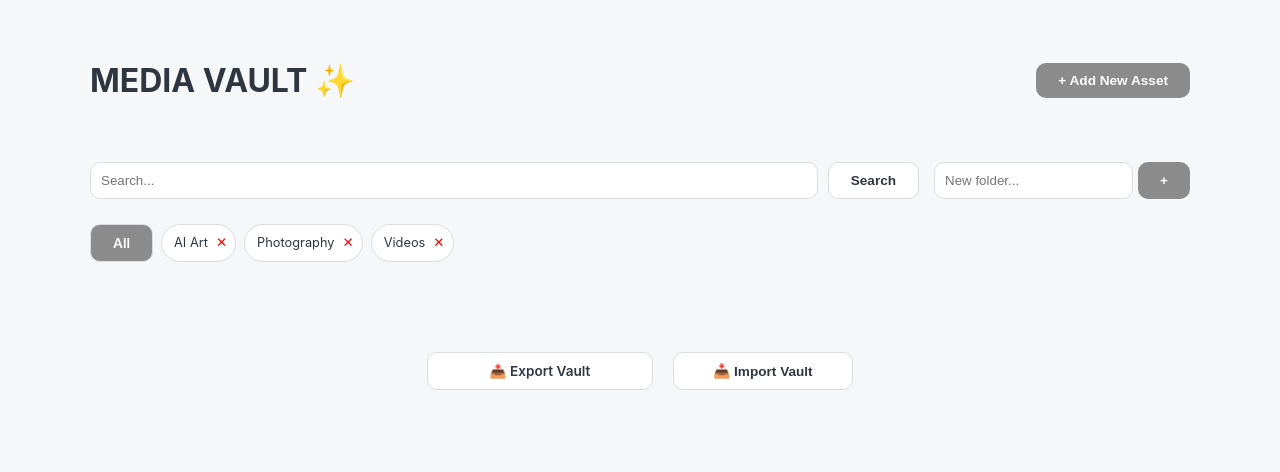
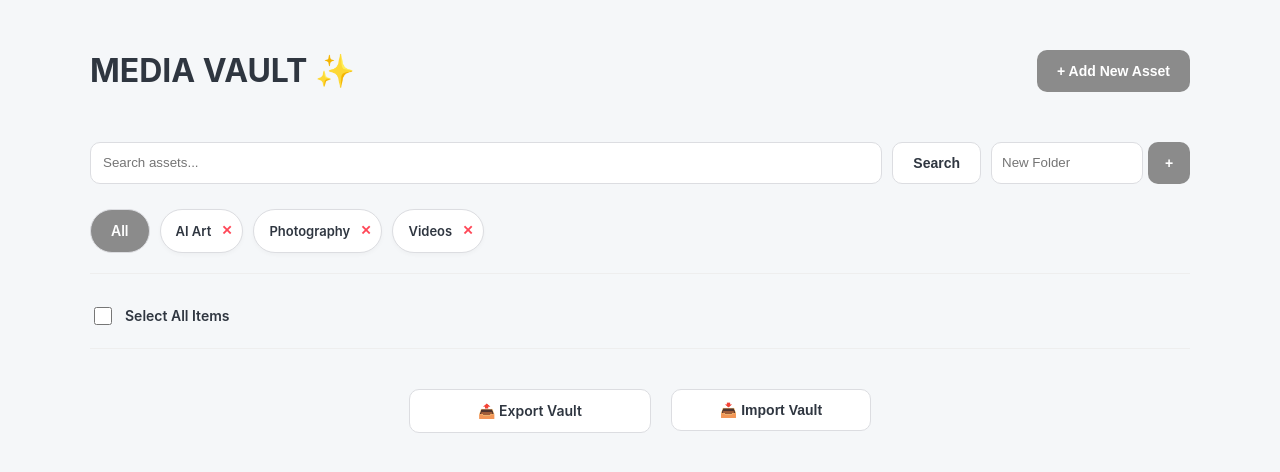
Before and after one commit to github4eri/MediaVault, a FastAPI app: page / in a window 1280 px wide. Shown: the top 472 px of the page. Run offline with FastAPI, Linux system fonts and the light colour scheme; some libraries are stand-ins or nearby versions.

Commit message:
Week 9 Day 1: Bulk delete engine functional, UI modularization started, naming convention synced

```diff
--- a/main.py
+++ b/main.py
@@ -22,6 +22,8 @@ import io
 from fastapi.responses import StreamingResponse
 from PIL import Image
 import uuid
+from fastapi import Body
+from models import DBMediaAsset
 
 # 1. Load the .env file
 load_dotenv()
@@ -220,12 +222,33 @@ async def delete_asset(asset_id: int, db: Session = Depends(database.get_db)):
 class BulkDeleteRequest(BaseModel):
     asset_ids: List[int]
 
+
 @app.post("/bulk-delete")
-async def bulk_delete(request: BulkDeleteRequest, db: Session = Depends(database.get_db)):
-    # Delete all assets whose ID is in the list we just sent
-    db.query(models.DBMediaAsset).filter(models.DBMediaAsset.id.in_(request.asset_ids)).delete(synchronize_session=False)
-    db.commit()
-    return {"message": "Successfully deleted items"}
+async def bulk_delete(selected_assets: list[int], db: Session = Depends(get_db)):
+    try:
+        print(f"DEBUG: Attempting to bulk delete IDs: {selected_assets}")
+
+        for asset_id in selected_assets:
+            # 🎯 Using the correct class name: DBMediaAsset
+            asset = db.query(DBMediaAsset).filter(DBMediaAsset.id == asset_id).first()
+
+            if asset:
+                # 1. Delete the physical file
+                file_path = f"static/uploads/{asset.file_path}"
+                if os.path.exists(file_path):
+                    os.remove(file_path)
+
+                # 2. Delete the database record
+                db.delete(asset)
+
+        db.commit()
+        print("DEBUG: Bulk delete successful!")
+        return {"status": "success"}
+
+    except Exception as e:
+        db.rollback()
+        print(f"SYSTEM ERROR: {e}")
+        return {"status": "error", "message": str(e)}
 
 @app.on_event("startup")
 def startup_populate_categories():
--- a/templates/dashboard.html
+++ b/templates/dashboard.html
@@ -2,7 +2,7 @@
 <html lang="en">
 <head>
     <meta charset="UTF-8">
-    <title>Media Vault | Week 8</title>
+    <title>Media Vault | Professional Edition</title>
     <style>
         :root {
             --bg-color: #f5f7f9;
@@ -11,134 +11,139 @@
             --accent-secondary: #dcdde1;
             --text-main: #2f3640;
             --text-dim: #7f8c8d;
+            --shadow: 0 4px 12px rgba(0, 0, 0, 0.08);
         }
 
-        body {
-            background-color: var(--bg-color);
-            color: var(--text-main);
-            font-family: 'Inter', sans-serif;
-            margin: 0; padding: 0;
+        body { background: var(--bg-color); color: var(--text-main); font-family: 'Inter', sans-serif; margin: 0; padding: 30px; }
+        .container { max-width: 1100px; margin: 0 auto; }
+
+        /* HEADER & SEARCH */
+        .header-bar { display: flex; justify-content: space-between; align-items: center; margin-bottom: 30px; }
+        .search-area { display: flex; gap: 10px; margin-bottom: 25px; align-items: center; }
+
+        /* BUTTONS - Perfectly Symmetrical */
+        .btn {
+            height: 42px; padding: 0 20px; border-radius: 10px;
+            border: 1px solid var(--accent-secondary); background: white;
+            font-size: 14px; font-weight: 600; cursor: pointer;
+            display: inline-flex; align-items: center; justify-content: center;
+            text-decoration: none; color: var(--text-main); transition: 0.2s;
+        }
+        .btn-ai { background: var(--accent-primary); color: white; border: none; }
+        .btn-ai:hover { background: #6e6e6e; }
+
+        /* CATEGORIES - Fixed Stretching */
+        .category-row { display: flex; gap: 10px; flex-wrap: wrap; margin-bottom: 30px; padding-bottom: 20px; border-bottom: 1px solid #eee; }
+        .cat-chip {
+            display: flex; align-items: center; background: white; border-radius: 30px;
+            padding-left: 15px; border: 1px solid var(--accent-secondary); box-shadow: 0 2px 4px rgba(0,0,0,0.03);
         }
 
-        .container { max-width: 1100px; margin: 0 auto; padding: 40px; }
-
-        /* Forces all buttons to have the exact same font size */
-        .btn {
-            padding: 10px 22px;
-            border-radius: 10px;
-            border: 1px solid var(--accent-secondary);
-            background: white;
-            color: var(--text-main);
-            font-weight: 600;
-            font-size: 0.85rem;
-            cursor: pointer;
-            display: inline-flex;
-            align-items: center;
-            justify-content: center;
-            text-decoration: none;
-            transition: 0.2s;
+        /* GRID - The "Studio" Look */
+        .assets-grid { display: grid; grid-template-columns: repeat(auto-fill, minmax(280px, 1fr)); gap: 25px; }
+        .asset-card {
+            background: white; border-radius: 15px; padding: 15px; box-shadow: var(--shadow);
+            position: relative; transition: transform 0.2s;
         }
-
-        .btn-ai { background: var(--accent-primary); color: white; border: none; }
-
-        .assets-grid {
-            display: grid;
-            grid-template-columns: repeat(auto-fill, minmax(300px, 1fr));
-            gap: 25px;
-            margin-top: 30px;
-        }
-
-        .asset-card {
-            background: white;
-            border-radius: 20px;
-            padding: 15px;
-            box-shadow: 0 10px 20px rgba(0,0,0,0.05);
-            position: relative;
-        }
-
-        .asset-preview {
-            height: 200px;
-            border-radius: 12px;
-            overflow: hidden;
-            background: #f8f9fa;
-            margin-bottom: 12px;
-        }
-
+        .asset-card:hover { transform: translateY(-5px); }
+        .asset-preview { aspect-ratio: 4/3; border-radius: 10px; overflow: hidden; background: #f8f9fa; margin-bottom: 15px; }
         .asset-preview img, .asset-preview video { width: 100%; height: 100%; object-fit: cover; }
 
-        .ai-tag {
-            background: #f1f2f6;
-            color: #57606f;
-            padding: 4px 10px;
-            border-radius: 6px;
-            font-size: 10px;
-            font-weight: 600;
-        }
+        .ai-tag { background: #f1f2f6; color: #57606f; padding: 4px 10px; border-radius: 6px; font-size: 10px; font-weight: 700; }
 
-        #loading-overlay {
-            display: none; position: fixed; top: 0; left: 0; width: 100%; height: 100%;
-            background: rgba(255,255,255,0.9); z-index: 9999;
-            flex-direction: column; align-items: center; justify-content: center;
-        }
+        /* LOADING */
+        #loading-overlay { display: none; position: fixed; inset: 0; background: rgba(255,255,255,0.85); z-index: 9999; flex-direction: column; align-items: center; justify-content: center; }
+        @keyframes spin { 100% { transform: rotate(360deg); } }
     </style>
 </head>
 <body>
 
 <div id="loading-overlay">
-        <div style="border: 4px solid #f3f3f3; border-top: 4px solid var(--accent-primary); border-radius: 50%; width: 40px; height: 40px; animation: spin 1s linear infinite;"></div>
-        <p>Processing Vault...</p>
+    <div style="border: 4px solid #f3f3f3; border-top: 4px solid var(--accent-primary); border-radius: 50%; width: 45px; height: 45px; animation: spin 1s linear infinite;"></div>
+    <p style="margin-top: 15px; font-weight: 600;">Processing...</p>
 </div>
 
 <div class="container">
-        <div style="display: flex; justify-content: space-between; align-items: center; margin-bottom: 40px;">
+    <div class="header-bar">
         <h1>MEDIA VAULT ✨</h1>
-            <button onclick="toggleUpload()" class="btn btn-ai">+ Add New Asset</button>
+        <button onclick="document.getElementById('upload-modal').style.display='flex'" class="btn btn-ai">+ Add New Asset</button>
     </div>
 
-        <div style="display: flex; gap: 15px; margin-bottom: 25px;">
-            <form action="/" method="get" style="flex-grow:1; display:flex; gap:10px;">
-                <input type="text" name="search" value="{{ search_term or '' }}" placeholder="Search..." style="flex-grow:1; padding:10px; border-radius:10px; border:1px solid var(--accent-secondary);">
+    <div class="search-area">
+        <form style="flex-grow: 1; display: flex; gap: 10px;">
+            <input type="text" name="search" placeholder="Search assets..." value="{{ search_term or '' }}" style="flex-grow: 1; padding: 12px; border-radius: 10px; border: 1px solid var(--accent-secondary);">
             <button type="submit" class="btn">Search</button>
         </form>
-            <form action="/add-category/" method="post" style="display:flex; gap:5px;">
-                <input type="text" name="name" placeholder="New folder..." required style="padding:10px; border-radius:10px; border:1px solid var(--accent-secondary);">
-                <button type="submit" class="btn btn-ai">+</button>
+        <form action="/add-category/" method="post" style="display: flex; gap: 5px;">
+            <input type="text" name="name" placeholder="New Folder" required style="width: 130px; padding: 10px; border-radius: 10px; border: 1px solid var(--accent-secondary);">
+            <button type="submit" class="btn btn-ai" style="width: 42px;">+</button>
         </form>
     </div>
 
-        <div style="display: flex; gap: 8px; flex-wrap: wrap; margin-bottom: 40px;">
-            <a href="/" class="btn" style="{{ 'background: var(--accent-primary); color: white;' if not active_cat }}">All</a>
+    <div class="category-row">
+        <a href="/" class="btn" style="border-radius: 30px; {{ 'background: var(--accent-primary); color: white;' if not active_cat }}">All</a>
         {% for cat in categories %}
-                <div style="display:flex; align-items:center; background:white; border:1px solid var(--accent-secondary); border-radius:30px; padding-left:12px;">
-                    <a href="/?category_id={{ cat.id }}" style="text-decoration:none; color:var(--text-main); font-size:0.8rem;">{{ cat.name }}</a>
+        <div class="cat-chip" style="{{ 'border-color: var(--accent-primary);' if active_cat == cat.id }}">
+            <a href="/?category_id={{ cat.id }}" style="text-decoration:none; color:var(--text-main); font-size:13px; font-weight:600;">{{ cat.name }}</a>
             <form action="/delete-category/{{ cat.id }}" method="post" style="margin:0;">
-                        <button type="submit" style="background:none; border:none; color:red; cursor:pointer; padding:8px;">✕</button>
+                <button type="submit" onclick="return confirm('Delete folder?')" style="background:none; border:none; color:#ff4757; cursor:pointer; padding:10px; font-weight:bold;">✕</button>
             </form>
         </div>
         {% endfor %}
     </div>
 
+    <div id="bulk-bar" style="display: none; align-items: center; gap: 15px; margin-bottom: 20px; background: #fff; padding: 10px 20px; border-radius: 12px; box-shadow: var(--shadow);">
+        <span style="font-size: 14px; font-weight: 600;">Selected: <span id="sel-count">0</span></span>
+        <button onclick="submitBulkDelete()" class="btn" style="color: #ff4757; border-color: #ff4757;">🗑️ Delete Selected</button>
+    </div>
+
+    <div style="margin-bottom: 20px; display: flex; align-items: center; gap: 10px;">
+        <input type="checkbox" id="master-check" onchange="toggleAll(this)" style="width: 18px; height: 18px; cursor: pointer;">
+        <label for="master-check" style="font-size: 14px; font-weight: 600; cursor: pointer;">Select All Items</label>
+    </div>
+
     <div class="assets-grid">
         {% for asset in assets %}
         <div class="asset-card">
+            <input type="checkbox" value="{{ asset.id }}" class="asset-checkbox" onchange="updateBulkBar()" style="position: absolute; top: 15px; left: 15px; z-index: 10; width: 20px; height: 20px; cursor: pointer;">
+
+            <div style="position: absolute; top: 15px; right: 15px; z-index: 10;">
+                <span style="background: rgba(255,255,255,0.9); color: var(--accent-primary); padding: 4px 10px; border-radius: 20px; font-size: 10px; font-weight: 800; border: 1px solid var(--accent-secondary); box-shadow: 0 2px 4px rgba(0,0,0,0.1);">
+                    📁 {{ asset.category.name if asset.category else 'Vault' }}
+                </span>
+            </div>
+
             <div class="asset-preview">
                 {% if asset.file_path.lower().endswith(('.mp4', '.mov')) %}
                     <video muted loop onmouseover="this.play()" onmouseout="this.pause()">
-                            <source src="/static/uploads/{{ asset.file_path }}" type="video/mp4">
+                        <source src="/static/uploads/{{ asset.file_path }}">
                     </video>
                 {% else %}
                     <img src="/static/uploads/{{ asset.file_path }}">
                 {% endif %}
             </div>
-                <div style="display:flex; justify-content:space-between;">
-                    <h3 style="margin:0; font-size:1rem;">{{ asset.name }}</h3>
-                    <button onclick="confirmDelete('/delete/{{ asset.id }}')" style="background:none; border:none; cursor:pointer;">🗑️</button>
+
+            <div style="display:flex; justify-content:space-between; align-items:center;">
+                <div>
+                    <h3 style="margin:0; font-size:15px; color: var(--text-main);">{{ asset.name }}</h3>
+                    <span style="font-size: 11px; color: var(--accent-primary); font-weight: bold;">
+                        {{ asset.category.name if asset.category else 'Vault' }}
+                    </span>
+                </div>
+                <div style="display: flex; gap: 10px;">
+                    <button onclick="openEditModal('{{ asset.id }}', '{{ asset.name }}')" style="background:none; border:none; cursor:pointer; font-size:1.1rem;">✏️</button>
+                    <a href="/delete/{{ asset.id }}" onclick="return confirm('Delete?')" style="text-decoration:none; font-size:1.1rem;">🗑️</a>
+                </div>
             </div>
 
-                {% if asset.ai_tags %}
-                <div style="margin-top:10px; display:flex; flex-wrap:wrap; gap:5px;">
+            {% if asset.ai_tags and asset.ai_tags.strip() != "" and asset.ai_tags.strip() != "no tags" %}
+            <div style="margin-top:12px; display:flex; flex-wrap:wrap; gap:5px; border-top: 1px dashed #eee; padding-top:10px;">
                 {% for tag in asset.ai_tags.split(',') %}
+                    {% if tag.strip() != "ai-processing-skipped" %}
                         <span class="ai-tag">#{{ tag.strip() }}</span>
+                    {% else %}
+                        <span style="font-size: 9px; color: var(--text-dim); font-style: italic;">AI processing pending...</span>
+                    {% endif %}
                 {% endfor %}
             </div>
             {% endif %}
@@ -146,33 +151,78 @@
         {% endfor %}
     </div>
 
-        <div style="margin-top: 50px; display: flex; gap: 20px; justify-content: center;">
-            <a href="/export-vault" class="btn" style="width:180px;">📤 Export Vault</a>
-            <button type="button" onclick="document.getElementById('zip-input').click()" class="btn" style="width:180px;">📥 Import Vault</button>
+    <div style="margin-top: 80        px; display: flex; gap: 20px; justify-content: center; border-top: 1px solid #eee; padding-top: 40px;">
+        <a href="/export-vault" onclick="showLoader()" class="btn" style="width:200px;">📤 Export Vault</a>
+        <button onclick="document.getElementById('zip-input').click()" class="btn" style="width:200px;">📥 Import Vault</button>
         <form id="import-form" action="/import-vault" method="post" enctype="multipart/form-data" style="display:none;">
-                <input type="file" id="zip-input" name="file" accept=".zip" onchange="this.form.submit()">
+            <input type="file" id="zip-input" name="file" accept=".zip" onchange="this.form.submit(); showLoader();">
+        </form>
+    </div>
+</div>
+
+<div id="upload-modal" style="display:none; position:fixed; inset:0; background:rgba(0,0,0,0.5); z-index:10000; align-items:center; justify-content:center;">
+    <div style="background:white; padding:30px; border-radius:20px; width:380px;">
+        <h2 style="margin-top:0;">Upload Asset</h2>
+        <form action="/upload/" method="post" enctype="multipart/form-data">
+            <input type="text" name="name" placeholder="Title" required style="width:100%; padding:10px; margin-bottom:15px; border-radius:8px; border:1px solid #ddd;">
+            <input type="file" name="files" required style="margin-bottom:15px;">
+            <select name="category_id" required style="width:100%; padding:10px; margin-bottom:25px; border-radius:8px;">
+                {% for cat in categories %}<option value="{{ cat.id }}">{{ cat.name }}</option>{% endfor %}
+            </select>
+            <div style="display:flex; gap:10px; justify-content:flex-end;">
+                <button type="button" onclick="this.closest('#upload-modal').style.display='none'" class="btn">Cancel</button>
+                <button type="submit" class="btn btn-ai" onclick="showLoader()">Upload</button>
+            </div>
         </form>
     </div>
 </div>
 
 <script>
-        function toggleUpload() {
-            const name = prompt("Enter asset name:");
-            if (name) {
-                const input = document.createElement('input');
-                input.type = 'file';
-                input.onchange = _ => {
-                    const formData = new FormData();
-                    formData.append('file', input.files[0]);
-                    formData.append('name', name);
-                    fetch('/upload/', { method: 'POST', body: formData }).then(() => location.reload());
-                };
-                input.click();
+    function showLoader() { document.getElementById('loading-overlay').style.display = 'flex'; }
+    function toggleAll(source) {
+        document.querySelectorAll('.asset-checkbox').forEach(cb => cb.checked = source.checked);
+        updateBulkBar();
+    }
+    function updateBulkBar() {
+        const checked = document.querySelectorAll('.asset-checkbox:checked');
+        document.getElementById('bulk-bar').style.display = checked.length > 0 ? 'flex' : 'none';
+        document.getElementById('sel-count').innerText = checked.length;
+    }
+    async function submitBulkDelete() {
+    // 1. Grab all checked items
+    const checked = document.querySelectorAll('.asset-checkbox:checked');
+    // 2. Turn them into a list of numbers
+    const ids = Array.from(checked).map(cb => parseInt(cb.value));
+
+    if (ids.length === 0) return;
+
+    if (confirm(`Delete ${ids.length} items permanently?`)) {
+        showLoader();
+
+        try {
+            const response = await fetch('/bulk-delete', {
+                method: 'POST',
+                headers: {
+                    'Content-Type': 'application/json' // 🛑 Tell the server: "This is JSON!"
+                },
+                body: JSON.stringify(ids) // 📦 Send just the list [1, 2, 3]
+            });
+
+            if (response.ok) {
+                location.reload();
+            } else {
+                const errorData = await response.json();
+                console.error("Bulk Delete Error:", errorData);
+                alert("Bulk delete failed. Check the terminal.");
+                document.getElementById('loading-overlay').style.display = 'none';
+            }
+        } catch (err) {
+            console.error("Network error:", err);
+            document.getElementById('loading-overlay').style.display = 'none';
         }
     }
-        function confirmDelete(url) {
-            if (confirm("Delete this asset?")) { window.location.href = url; }
 }
 </script>
+
 </body>
 </html>
```
Also changed, not shown: final_fix.py (deleted, +0 -28 lines), fix_all_paths.py (deleted, +0 -23 lines), test_ai.py (deleted, +0 -7 lines), 3 other files. Lines whose indentation alone changed are shown as unchanged.
